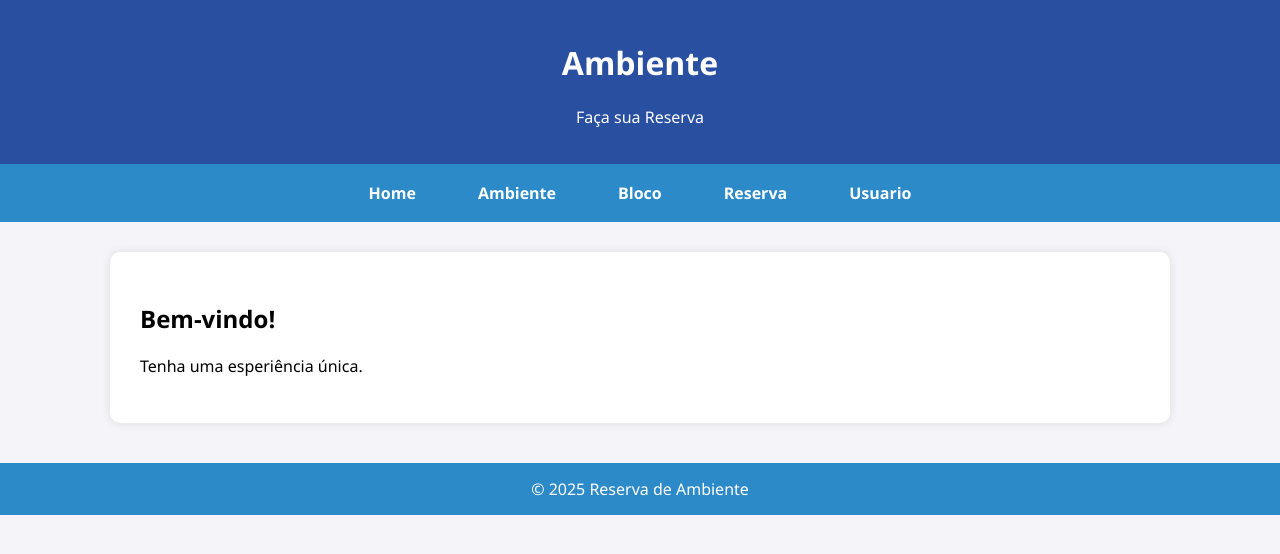
After one commit to MalquielFelipe/SistemaAmbiente, a PHP site: page /homePage.php in a window 1280 px wide. The commit adds this page. Shown: the top 554 px of the page. Run offline with PHP 8.4, Linux system fonts and the light colour scheme.

Commit message:
20-05 14:58

```diff
--- /dev/null
+++ b/home.css
@@ -0,0 +1,49 @@
+body {
+  margin: 0;
+  font-family: 'Segoe UI', sans-serif;
+  background-color: #f4f4f9;
+}
+
+header {
+  background-color: #294fa1;
+  color: white;
+  padding: 20px;
+  text-align: center;
+}
+
+nav {
+  background-color: #2d8ac9;
+  display: flex;
+  justify-content: center;
+  gap: 30px;
+  padding: 10px;
+}
+
+nav a {
+  color: white;
+  text-decoration: none;
+  font-weight: bold;
+  padding: 8px 16px;
+  border-radius: 5px;
+}
+
+nav a:hover {
+  background-color: #2e6183;
+}
+
+#conteudo {
+  max-width: 1000px;
+  margin: 30px auto;
+  background-color: white;
+  padding: 30px;
+  border-radius: 10px;
+  box-shadow: 0 0 10px rgba(0,0,0,0.1);
+}
+
+footer {
+  background-color: #2d8ac9;
+  color: white;
+  text-align: center;
+  padding: 15px;
+  margin-top: 40px;
+}
--- /dev/null
+++ b/homePage.php
@@ -0,0 +1,64 @@
+<!DOCTYPE html>
+<html lang="pt-br">
+<head>
+    <meta charset="UTF-8">
+    <title>Ambiente </title>
+    <script src="https://code.jquery.com/jquery-3.6.0.min.js"></script>
+    <link rel="stylesheet" href="home.css">
+</head>
+<body>
+    <header>
+        <h1>Ambiente </h1>
+        <p>Faça sua Reserva</p>
+    </header>
+
+    <nav>
+        <a href="#" id="link-home">Home</a>
+        <a href="#" id="link-ambiente">Ambiente</a>
+        <a href="#" id="link-bloco">Bloco</a>
+        <a href="#" id="link-reserva">Reserva</a>
+        <a href="#" id="link-usuario">Usuario</a>
+    </nav>
+
+    <div id="conteudo">
+        <h2>Bem-vindo!</h2>
+        <p>Tenha uma esperiência única.</p>
+    </div>
+
+    <footer>
+        &copy; 2025 Reserva de Ambiente
+    </footer>
+
+    <script>
+        $(document).ready(function(){
+            $('#link-home').click(function(e){
+                e.preventDefault();
+                $('#conteudo').html(`
+                    <h2>Bem-vindo!</h2>
+                    <p>tenha uma experiencia unica.</p>
+                `);
+            });
+
+            $('#link-ambiente').click(function(e){
+                e.preventDefault();
+                $('#conteudo').load('telaAmbiente.php');
+            });
+
+            $('#link-bloco').click(function(e){
+                e.preventDefault();
+                $('#conteudo').load('telaBloco.php');
+            });
+
+            $('#link-reserva').click(function(e){
+                e.preventDefault();
+                $('#conteudo').load('telaReserva.php');
+            });
+
+            $('#link-usuario').click(function(e){
+                e.preventDefault();
+                $('#conteudo').load('telaUsuario.php');
+            });
+        });
+    </script>
+</body>
+</html>
```
Also changed, not shown: telaAmbiente.php (renamed from telaAmbiente.html, +1 -11 lines), telaBloco.php (renamed from telaBloco.html, +1 -11 lines), telaReserva.php (+1 -11 lines), telaUsuario.php (renamed from telaUsuario.html, +2 -12 lines), imagens/senac 1.jpg (added), imagens/senac 2.jpg (added), imagens/senac 3.jpg (added).
